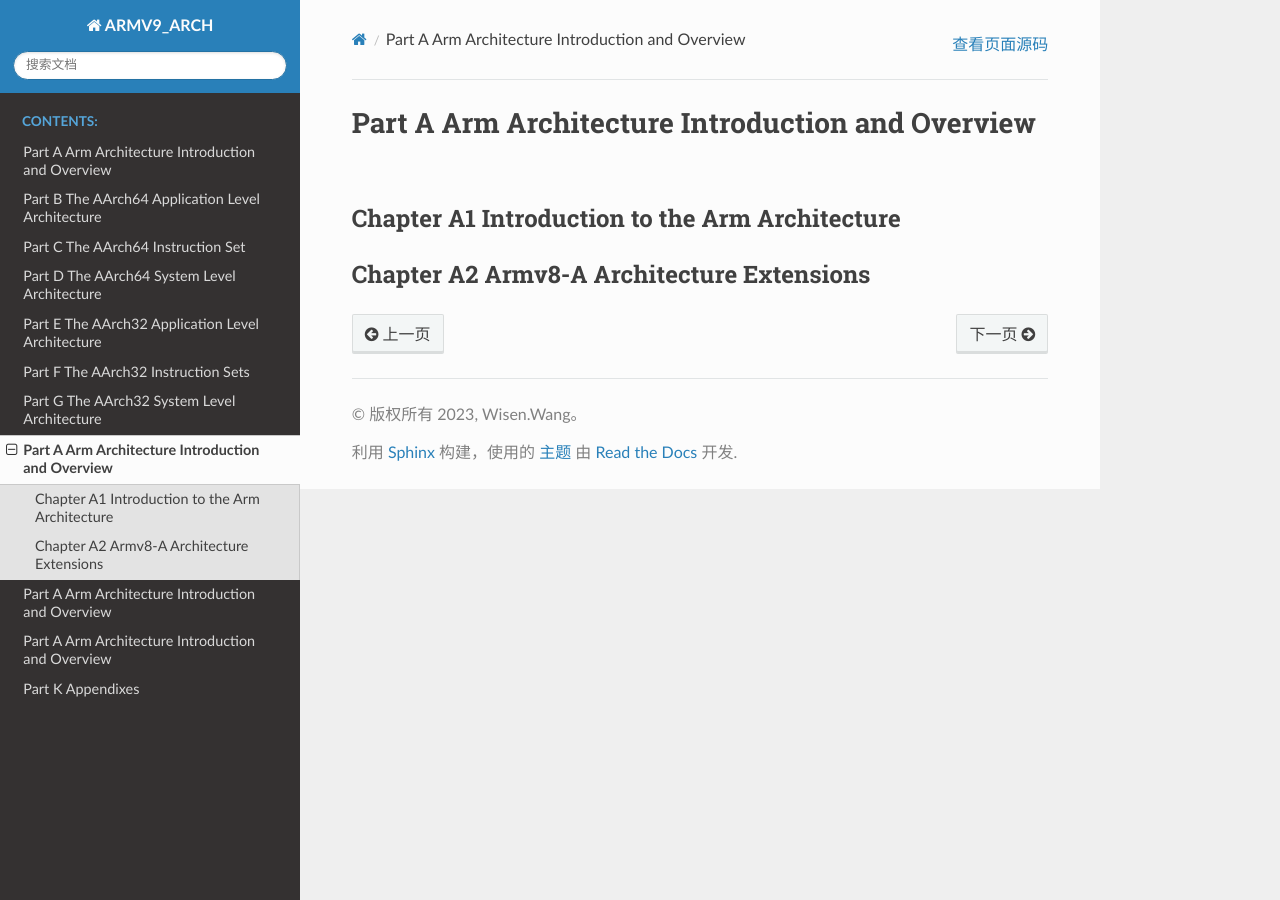
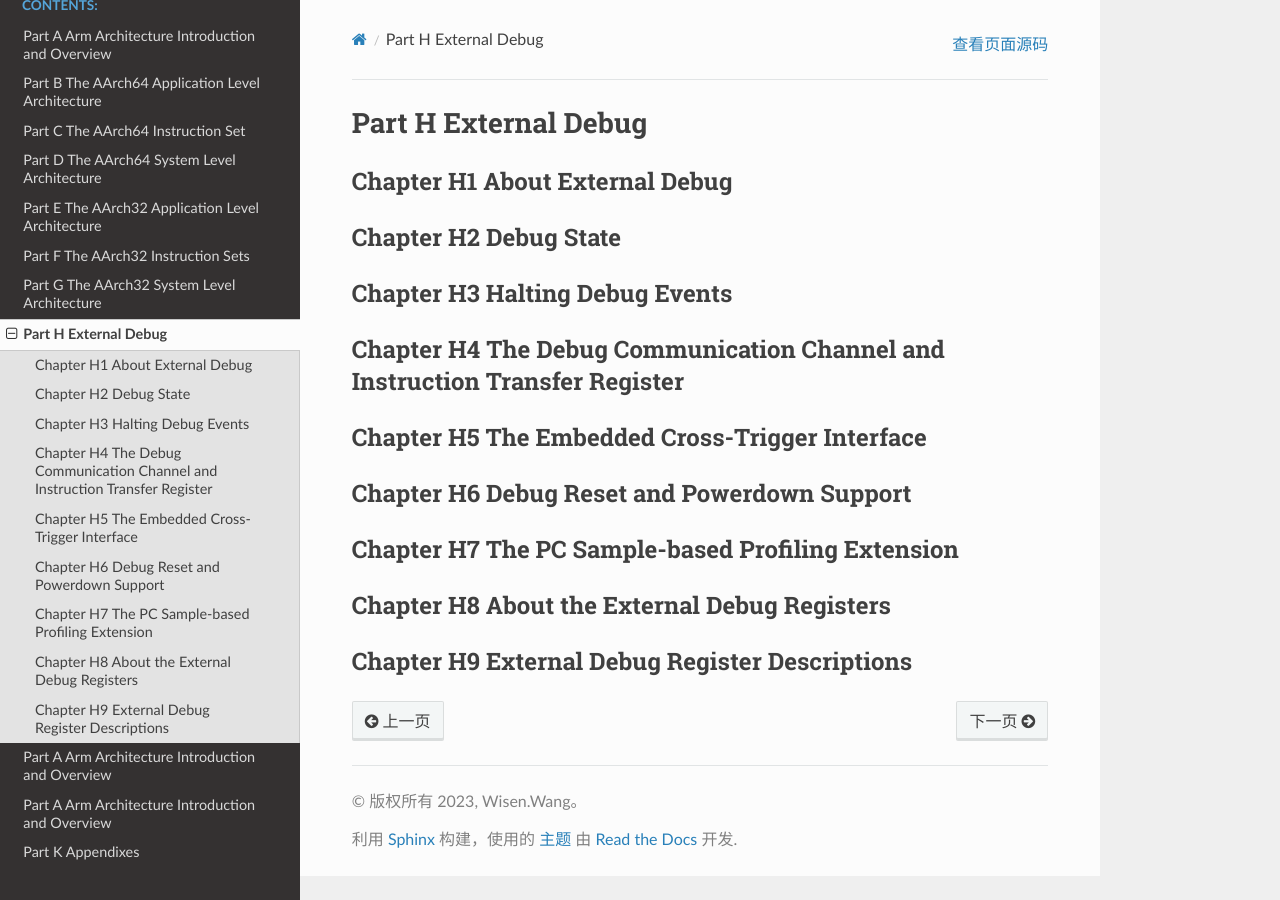
Before and after one commit to wisen/ARMV9_ARCH, a Sphinx documentation site: the page built from source/Armv9_docs/parth/index.rst, in a window 1280 px wide. Built offline with Sphinx 7.4.7 and the Read the Docs theme 2.0.0, drawn with Linux system fonts in a browser that asks for light colours; pages that are not in the unit, such as notebooks, are missing from menus.

Commit message:
Update index.rst

```diff
--- a/source/Armv9_docs/parth/index.rst
+++ b/source/Armv9_docs/parth/index.rst
@@ -1,30 +1,88 @@
 ===============================================================
-Part A Arm Architecture Introduction and Overview
+Part H External Debug
 ===============================================================
 
 .. toctree::
    :maxdepth: 2
    :caption: Contents:
 
-Chapter A1 Introduction to the Arm Architecture
+Chapter H1 About External Debug
 ===============================================================
 
 .. toctree::
    :maxdepth: 2
+   :glob:
 
-   a11
-   a12
-   a13
-   a14
-   a15
-   a16
-   a17
+   h1*
 
-Chapter A2 Armv8-A Architecture Extensions
+Chapter H2 Debug State
 ===============================================================
 
 .. toctree::
    :maxdepth: 2
+   :glob:
 
-   a21
-   a22
+   h2*
+
+Chapter H3 Halting Debug Events
+===============================================================
+
+.. toctree::
+   :maxdepth: 2
+   :glob:
+
+   h3*
+
+Chapter H4 The Debug Communication Channel and Instruction Transfer Register
+===============================================================
+
+.. toctree::
+   :maxdepth: 2
+   :glob:
+
+   h4*
+
+Chapter H5 The Embedded Cross-Trigger Interface
+===============================================================
+
+.. toctree::
+   :maxdepth: 2
+   :glob:
+
+   h5*
+
+Chapter H6 Debug Reset and Powerdown Support
+===============================================================
+
+.. toctree::
+   :maxdepth: 2
+   :glob:
+
+   h6*
+
+Chapter H7 The PC Sample-based Profiling Extension
+===============================================================
+
+.. toctree::
+   :maxdepth: 2
+   :glob:
+
+   h7*
+
+Chapter H8 About the External Debug Registers
+===============================================================
+
+.. toctree::
+   :maxdepth: 2
+   :glob:
+
+   h8*
+
+Chapter H9 External Debug Register Descriptions
+===============================================================
+
+.. toctree::
+   :maxdepth: 2
+   :glob:
+
+   h9*
```
